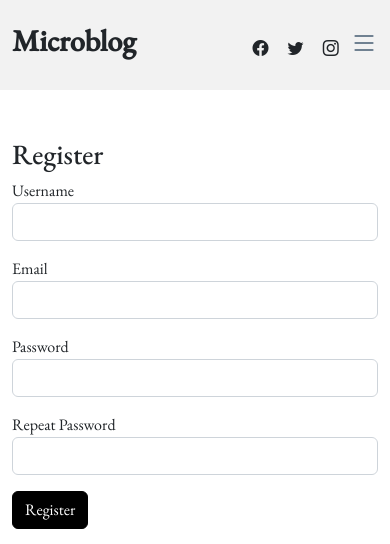
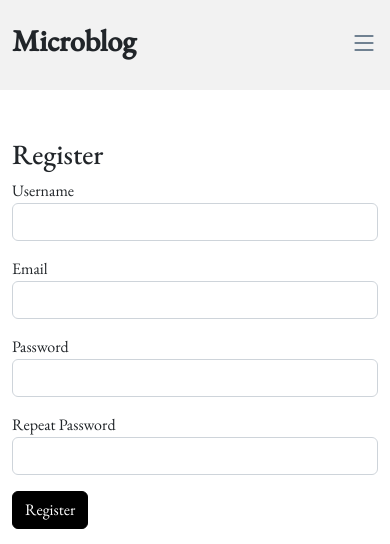
Before and after one commit to fredrickdave/Microblog-Project, a Flask app: page /auth/register in a window 390 px wide. Shown: the top 544 px of the page. Run offline with Flask 3, Linux system fonts and the light colour scheme; some libraries are stand-ins or nearby versions; some web fonts are replaced.

Commit message:
Update nav bar layout for mobile view

```diff
--- a/app/templates/base.html
+++ b/app/templates/base.html
@@ -82,12 +82,18 @@
             </nav><!-- .navbar -->
 
             <div class="position-relative">
-                <a href="#" class="mx-2"><span class="bi-facebook"></span></a>
-                <a href="#" class="mx-2"><span class="bi-twitter"></span></a>
-                <a href="#" class="mx-2"><span class="bi-instagram"></span></a>
+                <form action="{{ url_for('main.search') }}" method="get" class="search-form">
+                    <!-- <input type="text" placeholder="Search" class="form-control"> -->
+                    {% if g.search_form %}
+                    {{ g.search_form.q(size=20, class_="form-control", placeholder=g.search_form.q.label.text) }}
+                    {% endif %}
+                </form>
 
-                <a href="#" class="mx-2 js-search-open {% if not g.search_form %} disabled {% endif %}"><span
+                <a href="#" class="mx-2 js-search-open disabled "><span
                         class="bi-search"></span></a>
+            </div>
+
+            <div class="position-relative">
                 <i class="bi bi-list mobile-nav-toggle"></i>
 
                 <!-- ======= Search Form ======= -->
@@ -95,9 +101,7 @@
                     <form action="{{ url_for('main.search') }}" method="get" class="search-form">
                         <span class="icon bi-search"></span>
                         <!-- <input type="text" placeholder="Search" class="form-control"> -->
-                        {% if g.search_form %}
-                        {{ g.search_form.q(size=20, class_="form-control", placeholder=g.search_form.q.label.text) }}
-                        {% endif %}
+
                         <button class="btn js-search-close"></button>
                     </form>
                 </div>
```
